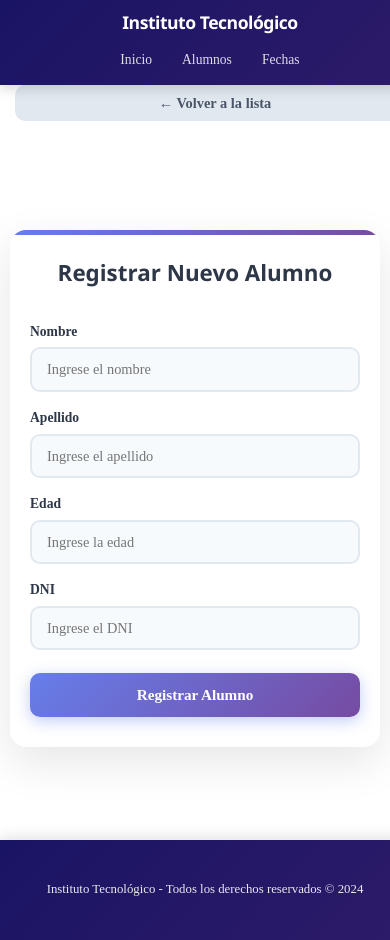
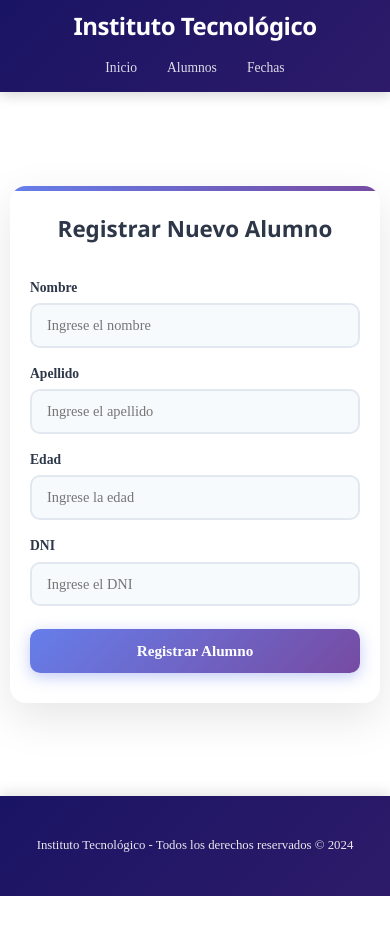
Before and after one commit to Leo-byte-1/Instituto_Virtual_Flask, a Flask app: page /registro in a window 390 px wide. After the commit the page ends 896 px from the top, so only its background shows below. Run offline with Flask 2, Linux system fonts and the light colour scheme; some libraries are stand-ins or nearby versions.

Commit message:
Se mejoro el diseño responsive de todo el sitio

```diff
--- a/app.py
+++ b/app.py
@@ -202,74 +202,6 @@ def crear_app():
         # Asegurarnos de que siempre se pase la variable 'notas'
         return render_template("calificaciones.html", notas=insertObjectC if insertObjectC else [])
 
-    @app.route('/db-tables')
-    def db_tables():
-        """Lista tablas visibles (no del sistema)."""
-        try:
-            conn = db.conexion()
-        except Exception as e:
-            return render_template('error.html', error=str(e))
-        cursor = conn.cursor(cursor_factory=RealDictCursor)
-        try:
-            cursor.execute("""
-                SELECT schemaname, tablename
-                FROM pg_catalog.pg_tables
-                WHERE schemaname NOT IN ('pg_catalog', 'information_schema')
-                ORDER BY schemaname, tablename
-            """)
-            tables = cursor.fetchall()
-        except Exception as e:
-            cursor.close()
-            conn.close()
-            return render_template('error.html', error=str(e))
-
-        cursor.close()
-        conn.close()
-        return jsonify(tables)
-
-    @app.route('/calificaciones-debug')
-    def calificaciones_debug():
-        """Ruta de diagnóstico de conteos y muestras."""
-        try:
-            conn = db.conexion()
-        except Exception as e:
-            return jsonify({'error': str(e)}), 500
-
-        cursor = conn.cursor(cursor_factory=RealDictCursor)
-
-        def safe_count(query):
-            try:
-                cursor.execute(query)
-                return cursor.fetchone()['cnt']
-            except Exception:
-                return None
-
-        alumnos_cnt = safe_count("SELECT count(*) AS cnt FROM alumnos")
-        materias_cnt = safe_count("SELECT count(*) AS cnt FROM materias")
-        notas_cnt = safe_count("SELECT count(*) AS cnt FROM notas")
-
-        try:
-            cursor.execute("""
-                SELECT a.nombre, m.materia, n.notas
-                FROM notas n
-                JOIN alumnos a ON n.id_alumno = a.id
-                JOIN materias m ON m.id_materia = n.id_materia
-                ORDER BY a.apellido, a.nombre, m.materia
-                LIMIT 10
-            """)
-            sample = [dict(r) for r in cursor.fetchall()]
-        except Exception:
-            sample = []
-
-        cursor.close()
-        conn.close()
-
-        return jsonify({
-            'alumnos_count': alumnos_cnt,
-            'materias_count': materias_cnt,
-            'notas_count': notas_cnt,
-            'sample': sample
-        })
 
     # --------------------- ERRORES ---------------------
 
--- a/static/css/style-index.css
+++ b/static/css/style-index.css
@@ -3,7 +3,7 @@
     display: flex;
     flex-direction: column;
     align-items: center;
-    width: 100%;
+    width: 90%;
     max-width: 1200px;
     margin: 60px auto;
     padding: 0 20px;
@@ -37,9 +37,9 @@
 /* Grid de navegación */
 .cont_nav {
     display: grid;
-    grid-template-columns: repeat(auto-fit, minmax(280px, 1fr));
+    grid-template-columns: repeat(auto-fit, minmax(180px, 1fr));
     gap: 30px;
-    width: 100%;
+    width: 90%;
     max-width: 900px;
     margin: 0 auto;
 }
--- a/static/css/style-macro.css
+++ b/static/css/style-macro.css
@@ -6,22 +6,21 @@
     align-items: center;
     width: 100%;
     min-height: 80px;
+    padding: 15px 0;
     background: linear-gradient(135deg, #1a1464 0%, #2d1b69 100%);
     box-shadow: 0 4px 12px rgba(0, 0, 0, 0.15);
     position: sticky;
     top: 0;
     z-index: 100;
-    padding: 0 5%;
 }
 
 .portada h1 {
-    display: flex;
-    align-items: center;
+    display: block;
     font-size: clamp(1.2rem, 3vw, 1.8rem);
     font-family: 'Segoe UI', Tahoma, Geneva, Verdana, sans-serif;
     font-weight: 700;
     color: #fff;
-    margin: 0;
+    margin-left: 100px;
     letter-spacing: -0.5px;
 }
 
@@ -29,6 +28,7 @@
     display: flex;
     gap: 30px;
     align-items: center;
+    margin-right: 100px;
 }
 
 .portada a {
@@ -69,8 +69,7 @@
     justify-content: center;
     align-items: center;
     width: 100%;
-    min-height: 100px;
-    padding: 30px 20px;
+    padding: 50px 0;
     background: linear-gradient(135deg, #1a1464 0%, #2d1b69 100%);
     margin-top: auto;
     box-shadow: 0 -4px 12px rgba(0, 0, 0, 0.1);
@@ -79,7 +78,7 @@
 .footer p {
     color: rgba(255, 255, 255, 0.9);
     margin: 0;
-    font-size: 0.95rem;
+    font-size: 1.2rem;
     text-align: center;
 }
 
@@ -219,7 +218,6 @@ td {
 /* Responsive mejorado */
 @media (max-width: 1024px) {
     .portada {
-        padding: 0 3%;
         gap: 3%;
     }
 
@@ -246,7 +244,7 @@ td {
     .portada {
         flex-direction: column;
         min-height: auto;
-        padding: 15px 20px;
+        padding: 15px 0;
         gap: 15px;
     }
 
@@ -313,11 +311,14 @@ td {
 
 @media (max-width: 480px) {
     .portada {
-        padding: 12px 15px;
+        padding: 12px 0px;
+        align-items: normal;
     }
 
     .portada h1 {
-        font-size: 1.1rem;
+        font-size: 1.5rem;
+        margin: 0;
+        text-align: center;
     }
 
     .portada nav {
@@ -370,7 +371,7 @@ td {
 
     .footer {
         min-height: 70px;
-        padding: 15px 10px;
+        padding: 15px 0;
     }
 
     .footer p {
--- a/static/css/style-registro.css
+++ b/static/css/style-registro.css
@@ -151,28 +151,6 @@
     transform: translateY(-1px);
 }
 
-/* Botón secundario (volver) */
-.btn-volver {
-    display: inline-block;
-    margin: 0 0 30px 5%;
-    padding: 12px 24px;
-    color: #4a5568;
-    background: #e2e8f0;
-    border: none;
-    border-radius: 10px;
-    font-size: 1rem;
-    font-weight: 600;
-    text-decoration: none;
-    transition: all 0.3s ease;
-    cursor: pointer;
-}
-
-.btn-volver:hover {
-    background: #cbd5e0;
-    transform: translateY(-2px);
-    box-shadow: 0 4px 8px rgba(0, 0, 0, 0.1);
-}
-
 /* Animación de entrada */
 @keyframes fadeIn {
     from {
@@ -189,10 +167,6 @@
 @media (max-width: 1024px) {
     .cont-tarjeta {
         padding: 50px 20px;
-    }
-
-    .btn-volver {
-        margin: 0 0 25px 3%;
     }
 }
 
@@ -229,13 +203,6 @@
     .cont-btn button {
         padding: 14px 28px;
         font-size: 1rem;
-    }
-
-    .btn-volver {
-        margin: 0 20px 20px;
-        width: calc(100% - 40px);
-        text-align: center;
-        font-size: 0.95rem;
     }
 }
 
@@ -282,13 +249,6 @@
         padding: 13px 24px;
         font-size: 0.95rem;
         border-radius: 10px;
-    }
-
-    .btn-volver {
-        margin: 0 15px 15px;
-        width: calc(100% - 30px);
-        padding: 10px 20px;
-        font-size: 0.9rem;
     }
 }
 
--- a/templates/registro.html
+++ b/templates/registro.html
@@ -11,8 +11,6 @@
 </head>
 <body>
     {{ macros.portada() }}
-
-    <a href="{{ url_for('lista_alumnos') }}" class="btn-volver">← Volver a la lista</a>
 
     <div class="cont-tarjeta">
         <div class="tarjeta">
```
Also changed, not shown: database.py (+2 -41 lines), static/css/style-calificaciones.css (+7 -7 lines).
